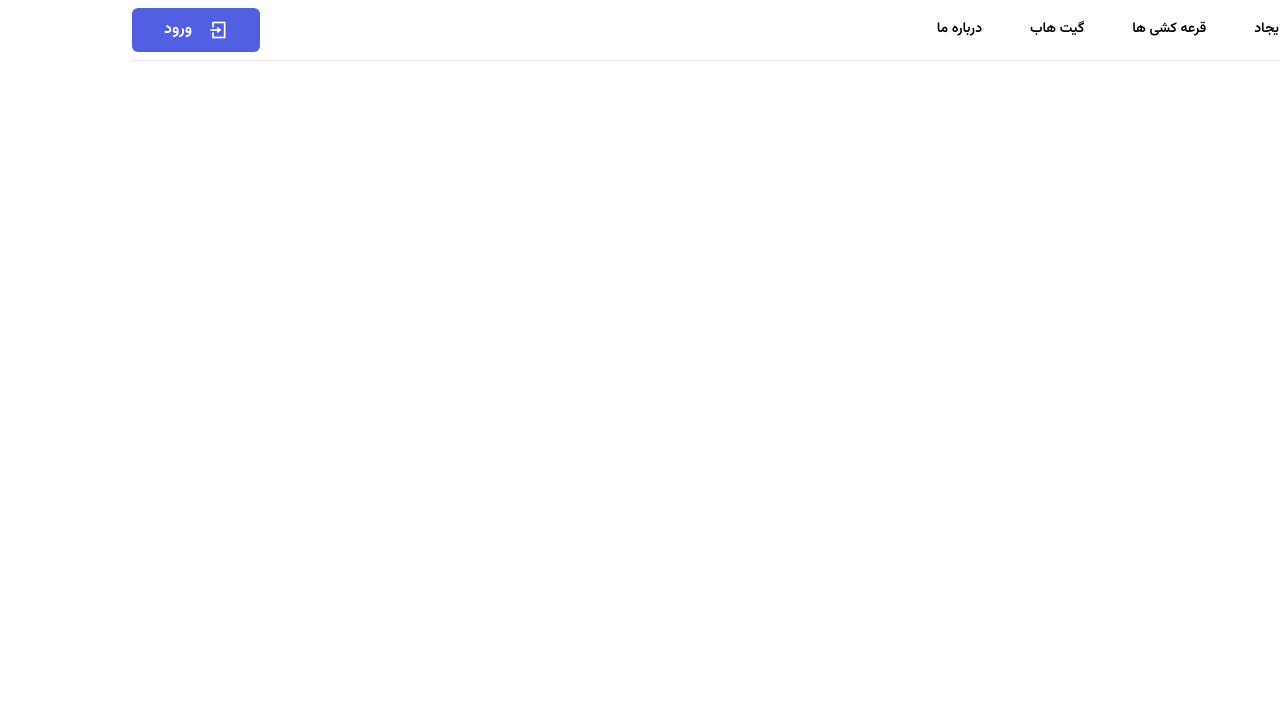
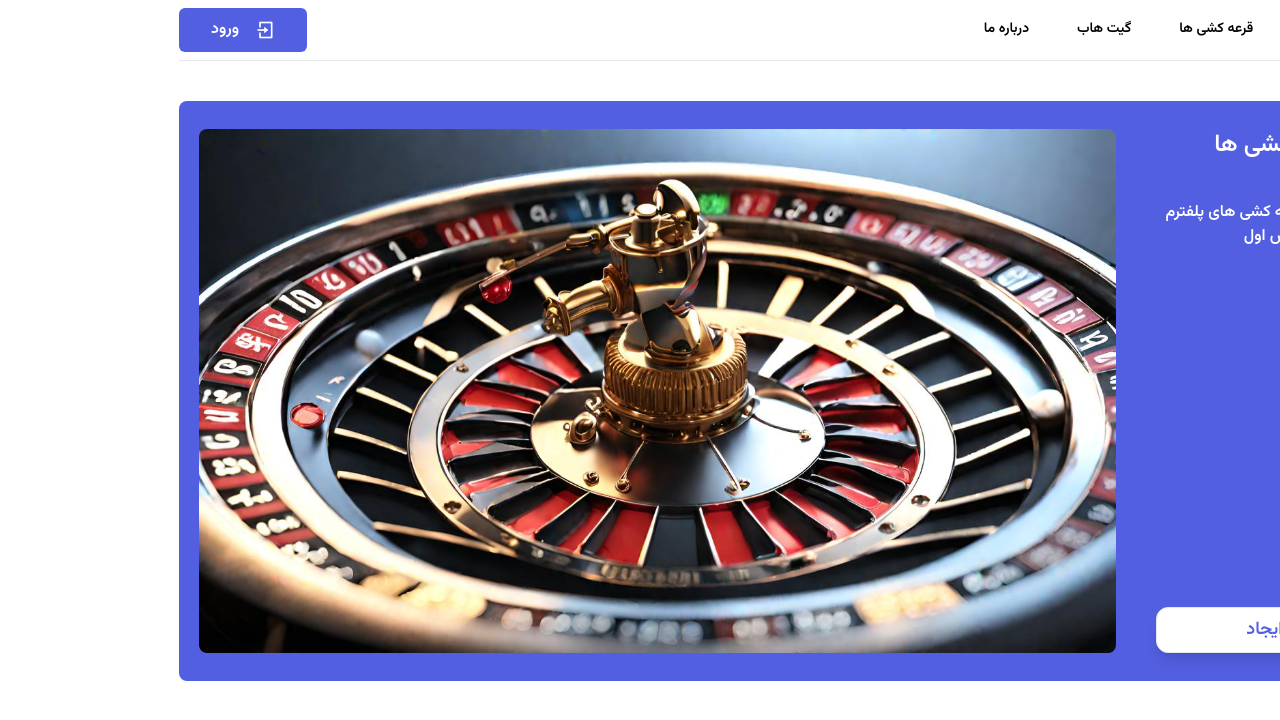
Before and after one commit to abolfazlj10/shans_aval, a Vue app: page /Lotterys in a window 1280 px wide. Shown: the top 720 px of the page. Built offline with nearby package versions, Linux system fonts and the light colour scheme; no server answers.

Commit message:
create cadr top lotterys

```diff
--- a/src/pages/Lotterys.vue
+++ b/src/pages/Lotterys.vue
@@ -7,8 +7,55 @@ export default{
 </script>
 <template>
     <Nav/>
-
+    <div class="container mt-10">
+        <div class="boxDesc">
+            <div class="contentDesc">
+                <div class="text-2xl">قرعه کشی ها</div>
+                <div>لیست تمامی قرعه کشی های پلفترم شانس اول</div>
+                <div>
+                    <ul class="recumendedLottery">
+                        <li>1 ) خانگی</li>
+                        <li>2 ) یخچال</li>
+                        <li>3 ) ماشین</li>
+                    </ul>
+                </div>
+                <router-link to="/New" class="btnAdd group">
+                    <div title="اگر ثبت نام نکرده اید ثبت نام کنید.">ایجاد</div>
+                    <i class="ri-add-box-fill icon"></i>
+                </router-link>
+            </div>
+            <img class="imageDesc" src="../../public/wheel of luck.jpg">
+        </div>
+    </div>
 </template>
 <style scoped>
-
+.boxDesc{
+    @apply bg-brand h-[580px] rounded-lg flex text-[#fff] px-5 py-7;
+}
+.contentDesc{
+    @apply flex-grow flex flex-col gap-10 text-center px-8;
+}
+.imageDesc{
+    @apply w-9/12 object-cover rounded-lg;
+}
+.recumendedLottery{
+    @apply text-right space-y-3;
+}
+.btnAdd{
+    @apply flex flex-row-reverse text-lg gap-2 mt-auto justify-center border p-2 mx-2 rounded-xl bg-white text-brand duration-100 hover:mx-0 hover:scale-105 shadow-lg hover:shadow-xl max-sm:text-sm;
+}
+.icon{
+    @apply duration-75 group-hover:animate-spin;
+}
+@keyframes spin {
+    0%{
+        transform: rotate(-10deg);
+    }
+    50%{
+        transform: rotate(10deg);
+    }
+    100%{
+        transform: rotate(-10deg);
+    }
+}
 </style>
```
